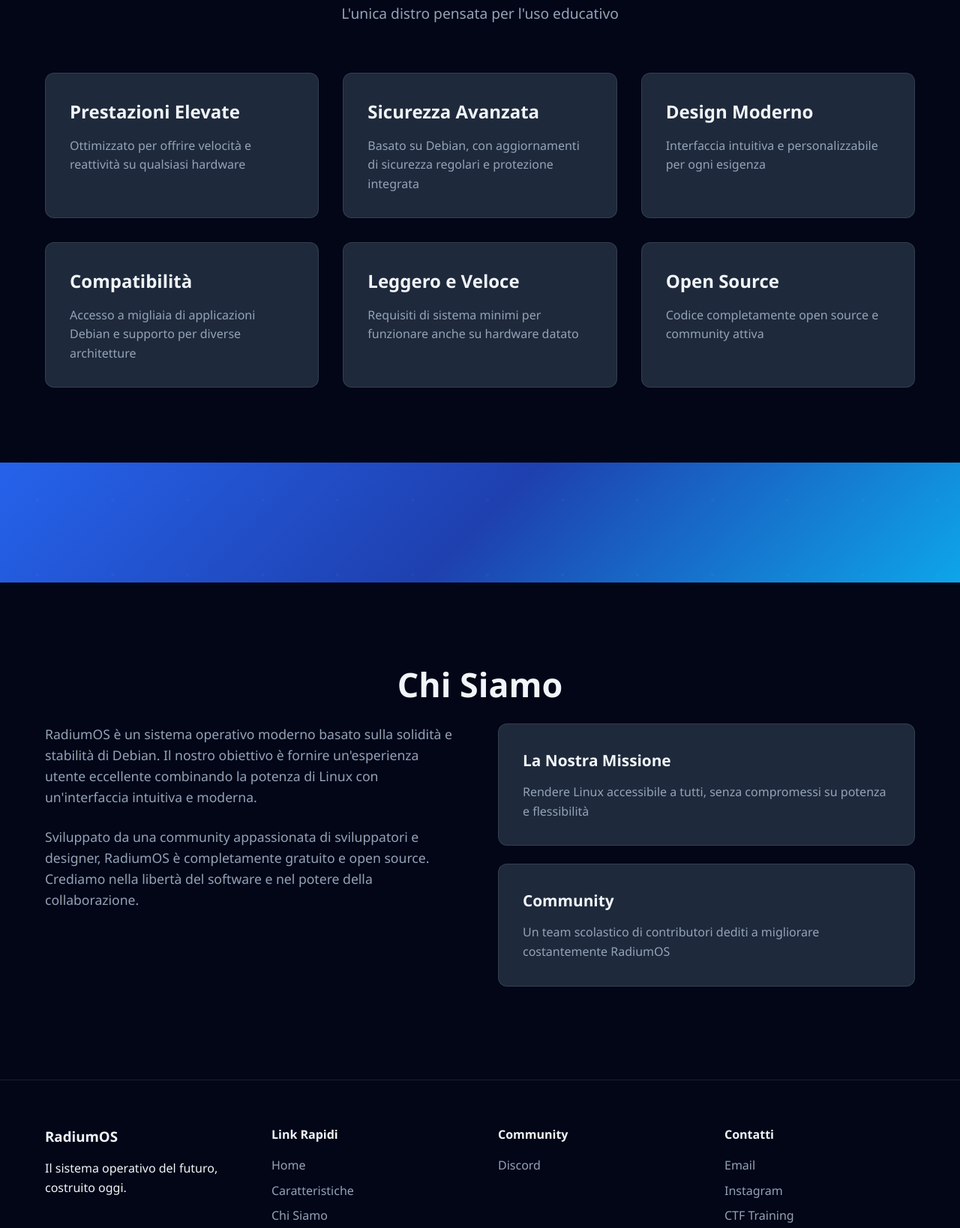
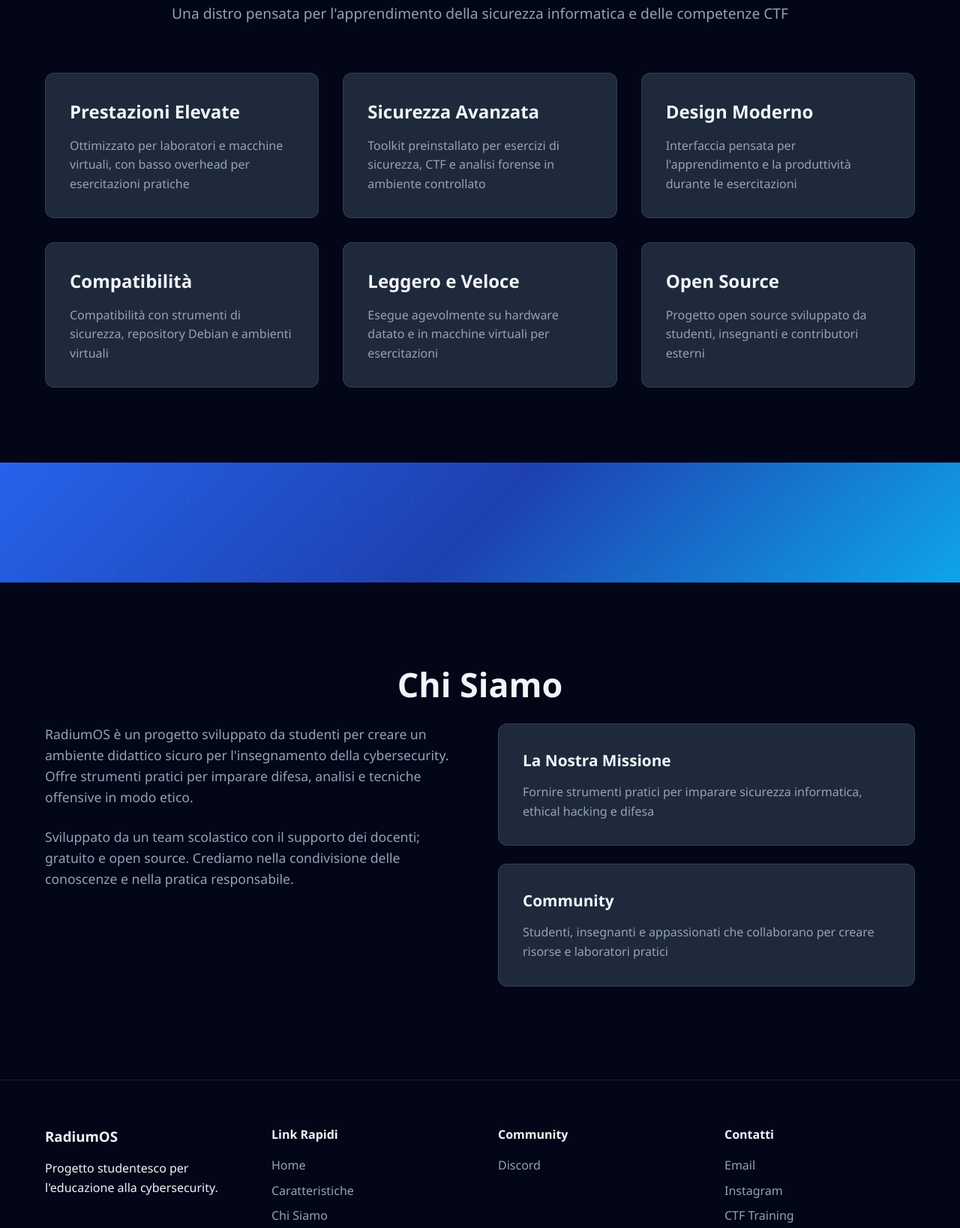
Before and after one commit to Dariooone/landing-page-radiumOS, a plain HTML site: page index.html in a window 1280 px wide. Shown: the part 915-2553 px from the top of the page at 75% size. Drawn offline with Linux system fonts and the light colour scheme.

Commit message:
Aggiorna copy: progetto studentesco orientato alla cybersecurity

```diff
--- a/index.html
+++ b/index.html
@@ -26,7 +26,7 @@
         <div class="container">
             <div class="hero-content">
                 <h1 class="hero-title">Benvenuto su <span class="gradient-text">RadiumOS</span></h1>
-                <p class="hero-subtitle">Il sistema operativo potente, stabile e user-friendly basato su Debian</p>
+                <p class="hero-subtitle">Distribuzione didattica per la cybersecurity — creata da studenti per studenti.</p>
                 <div class="hero-buttons">
                     <!-- From Uiverse.io by chase2k25 -->
                     <a href="coming-soon.html" style="text-decoration: none;">
@@ -134,37 +134,37 @@
     <section id="features" class="features">
         <div class="container">
             <h2 class="section-title">Caratteristiche Principali</h2>
-            <p class="section-subtitle">L'unica distro pensata per l'uso educativo</p>
+            <p class="section-subtitle">Una distro pensata per l'apprendimento della sicurezza informatica e delle competenze CTF</p>
 
             <div class="features-grid">
                 <div class="feature-card">
                     <h3>Prestazioni Elevate</h3>
-                    <p>Ottimizzato per offrire velocità e reattività su qualsiasi hardware</p>
+                    <p>Ottimizzato per laboratori e macchine virtuali, con basso overhead per esercitazioni pratiche</p>
                 </div>
 
                 <div class="feature-card">
                     <h3>Sicurezza Avanzata</h3>
-                    <p>Basato su Debian, con aggiornamenti di sicurezza regolari e protezione integrata</p>
+                    <p>Toolkit preinstallato per esercizi di sicurezza, CTF e analisi forense in ambiente controllato</p>
                 </div>
 
                 <div class="feature-card">
                     <h3>Design Moderno</h3>
-                    <p>Interfaccia intuitiva e personalizzabile per ogni esigenza</p>
+                    <p>Interfaccia pensata per l'apprendimento e la produttività durante le esercitazioni</p>
                 </div>
 
                 <div class="feature-card">
                     <h3>Compatibilità</h3>
-                    <p>Accesso a migliaia di applicazioni Debian e supporto per diverse architetture</p>
+                    <p>Compatibilità con strumenti di sicurezza, repository Debian e ambienti virtuali</p>
                 </div>
 
                 <div class="feature-card">
                     <h3>Leggero e Veloce</h3>
-                    <p>Requisiti di sistema minimi per funzionare anche su hardware datato</p>
+                    <p>Esegue agevolmente su hardware datato e in macchine virtuali per esercitazioni</p>
                 </div>
 
                 <div class="feature-card">
                     <h3>Open Source</h3>
-                    <p>Codice completamente open source e community attiva</p>
+                    <p>Progetto open source sviluppato da studenti, insegnanti e contributori esterni</p>
                 </div>
             </div>
         </div>
@@ -183,17 +183,17 @@
             <h2 class="section-title">Chi Siamo</h2>
             <div class="about-content">
                 <div class="about-text">
-                    <p>RadiumOS è un sistema operativo moderno basato sulla solidità e stabilità di Debian. Il nostro obiettivo è fornire un'esperienza utente eccellente combinando la potenza di Linux con un'interfaccia intuitiva e moderna.</p>
-                    <p>Sviluppato da una community appassionata di sviluppatori e designer, RadiumOS è completamente gratuito e open source. Crediamo nella libertà del software e nel potere della collaborazione.</p>
+                    <p>RadiumOS è un progetto sviluppato da studenti per creare un ambiente didattico sicuro per l'insegnamento della cybersecurity. Offre strumenti pratici per imparare difesa, analisi e tecniche offensive in modo etico.</p>
+                    <p>Sviluppato da un team scolastico con il supporto dei docenti; gratuito e open source. Crediamo nella condivisione delle conoscenze e nella pratica responsabile.</p>
                 </div>
                 <div class="about-features">
                     <div class="about-item">
                         <h4> La Nostra Missione</h4>
-                        <p>Rendere Linux accessibile a tutti, senza compromessi su potenza e flessibilità</p>
+                        <p>Fornire strumenti pratici per imparare sicurezza informatica, ethical hacking e difesa</p>
                     </div>
                     <div class="about-item">
                         <h4>Community</h4>
-                        <p>Un team scolastico di contributori dediti a migliorare costantemente RadiumOS</p>
+                        <p>Studenti, insegnanti e appassionati che collaborano per creare risorse e laboratori pratici</p>
                     </div>
                 </div>
             </div>
@@ -206,7 +206,7 @@
             <div class="footer-content">
                 <div class="footer-section">
                     <h3>RadiumOS</h3>
-                    <p>Il sistema operativo del futuro, costruito oggi.</p>
+                    <p>Progetto studentesco per l'educazione alla cybersecurity.</p>
                 </div>
                 <div class="footer-section">
                     <h4>Link Rapidi</h4>
@@ -232,7 +232,7 @@
                 </div>
             </div>
             <div class="footer-bottom">
-                <p>&copy; 2025 RadiumOS. Tutti i diritti riservati. Basato su Debian GNU/Linux.</p>
+                <p>&copy; 2025 RadiumOS. Tutti i diritti riservati. Basato su Debian GNU/Linux — progetto educativo.</p>
             </div>
         </div>
     </footer>
```
Also changed, not shown: coming-soon.html (+2 -2 lines), 1 other file.
